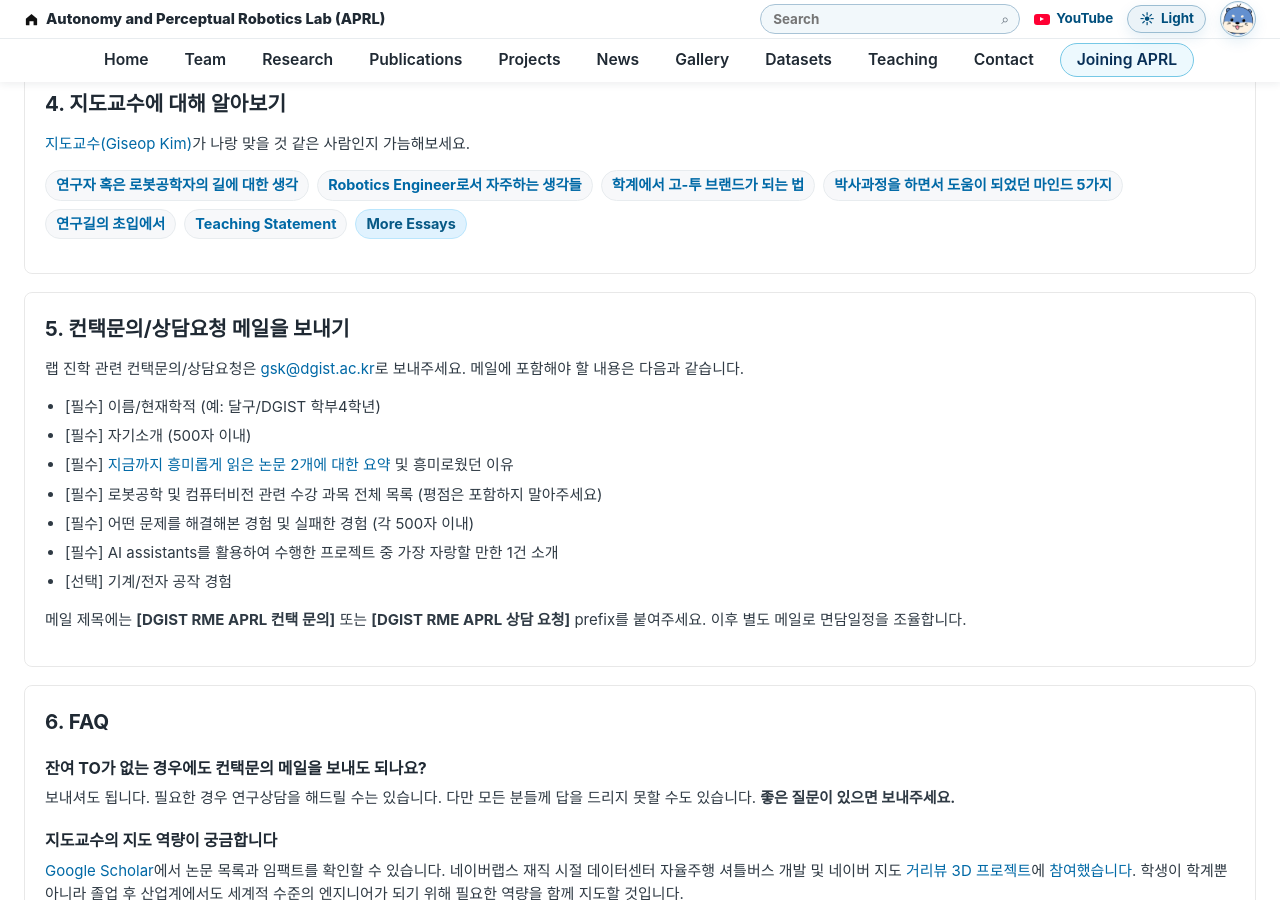
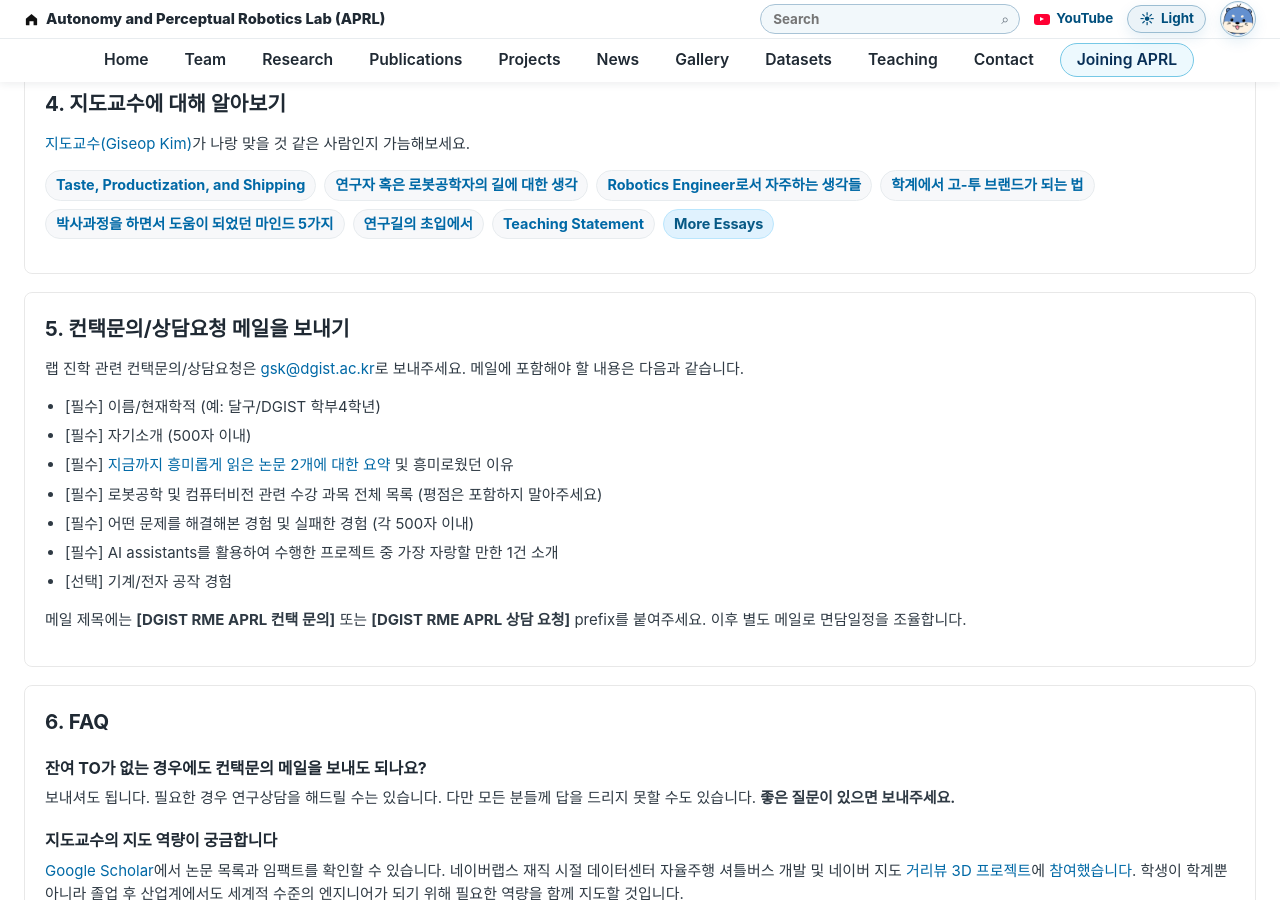
Before and after one commit to team-aprl/team-aprl.github.io, a Jekyll site: the page built from joining-aprl.html, in a window 1280 px wide and 900 px high, scrolled down 2769 px. Built offline with Jekyll 4.4.1, drawn with Linux system fonts in a browser that asks for light colours.

Commit message:
Add advisor productization essay link

```diff
--- a/joining-aprl.html
+++ b/joining-aprl.html
@@ -81,6 +81,7 @@ lang: "ko"
           <h2>4. 지도교수에 대해 알아보기</h2>
           <p><a href="https://gisbi-kim.github.io/">지도교수(Giseop Kim)</a>가 나랑 맞을 것 같은 사람인지 가늠해보세요.</p>
           <div class="joining-links">
+            <a href="https://gisbi-kim.github.io/taste-productization-shipping/">Taste, Productization, and Shipping</a>
             <a href="https://docs.google.com/spreadsheets/d/1K6xR-CiUZex9eF2j6FrT3dTzzGVsKckb9X4mz2fB0ck/edit?gid=0#gid=0">연구자 혹은 로봇공학자의 길에 대한 생각</a>
             <a href="https://gsk1m.github.io/daily/2022/11/12/robotics-engineer.html">Robotics Engineer로서 자주하는 생각들</a>
             <a href="https://gsk1m.github.io/productivity/2023/10/02/being-goto-brand-in-academia.html">학계에서 고-투 브랜드가 되는 법</a>
@@ -177,6 +178,7 @@ lang: "ko"
           <h2>4. Learn About the Advisor</h2>
           <p>Consider whether <a href="https://gisbi-kim.github.io/">the advisor (Giseop Kim)</a> would be a good fit for you.</p>
           <div class="joining-links">
+            <a href="https://gisbi-kim.github.io/taste-productization-shipping/">Taste, Productization, and Shipping</a>
             <a href="https://docs.google.com/spreadsheets/d/1K6xR-CiUZex9eF2j6FrT3dTzzGVsKckb9X4mz2fB0ck/edit?gid=0#gid=0">Thoughts on the path of a researcher or roboticist</a>
             <a href="https://gsk1m.github.io/daily/2022/11/12/robotics-engineer.html">Thoughts as a robotics engineer</a>
             <a href="https://gsk1m.github.io/productivity/2023/10/02/being-goto-brand-in-academia.html">How to become a go-to brand in academia</a>
```
